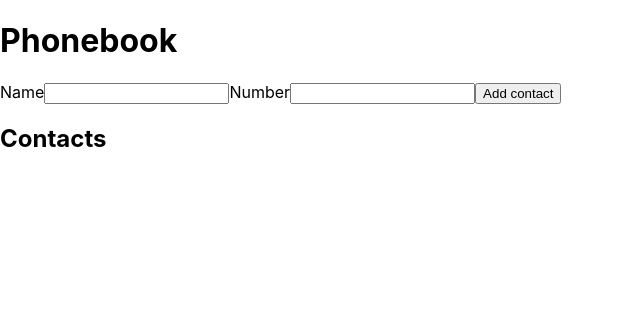
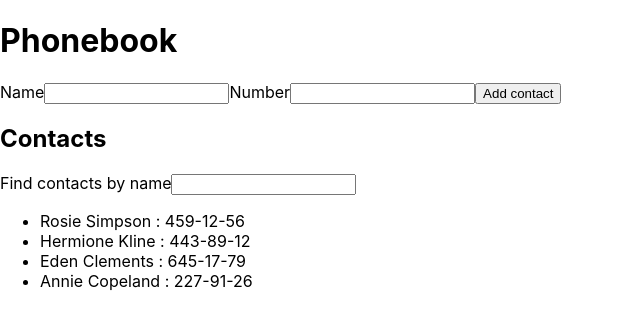
Before and after one commit to INRGI/goit-react-hw-02-phonebook, a React (Create React App) app: page / in a window 1280 px wide. Shown: the top 328 px of the page, without its empty margins (0-640 px from the left). Built offline with nearby package versions, Linux system fonts and the light colour scheme.

Commit message:
add filter and some function

```diff
--- a/src/components/App/App.jsx
+++ b/src/components/App/App.jsx
@@ -1,11 +1,17 @@
 import ContactForm from "components/ContactForm";
 import ContactList from "components/ContactList";
+import Filter from "components/Filter";
 import { nanoid } from "nanoid";
 import { Component } from "react";
 
 export class App extends Component{
   state = {
-    contacts: [],
+    contacts: [
+      {id: 'id-1', name: 'Rosie Simpson', number: '459-12-56'},
+    {id: 'id-2', name: 'Hermione Kline', number: '443-89-12'},
+    {id: 'id-3', name: 'Eden Clements', number: '645-17-79'},
+    {id: 'id-4', name: 'Annie Copeland', number: '227-91-26'},
+    ],
     filter: ''
   };
 
@@ -15,15 +21,30 @@
     }));
   };
 
+  getVisibleContacts = () => {
+    const { contacts, filter } = this.state;
+
+    return contacts.filter(contact =>
+      contact.name.toLowerCase().includes(filter.toLowerCase())
+    );
+  };
+
+  filterChange = event => {
+    this.setState({ filter: event.target.value });
+  };
+
   render() {
+    const { filter } = this.state;
+    const visibleContacts = this.getVisibleContacts();
+
     return (
       <div>
         <h1>Phonebook</h1>
         <ContactForm onSubmit={this.addContact} />
 
         <h2>Contacts</h2>
-        {/* <Filter/> */}
-        <ContactList contacts={this.state.contacts}/>
+        <Filter value={filter} onFilterChange={this.filterChange}/>
+        <ContactList contacts={visibleContacts}/>
       </div>
     );
   };
--- a/src/components/ContactList/ContactList.jsx
+++ b/src/components/ContactList/ContactList.jsx
@@ -1,6 +1,6 @@
 import PropTypes from 'prop-types';
 
-const ContactList = ({ contacts }) => {
+const ContactList = ({ contacts }) => (
     <ul>
         {contacts.map(contact => (
             <li key={contact.id}>
@@ -8,7 +8,7 @@
             </li>
         ))}
     </ul>
-};
+);
 
 ContactList.propTypes = {
     contacts: PropTypes.array.isRequired,
--- a/src/components/Filter/Filter.jsx
+++ b/src/components/Filter/Filter.jsx
@@ -0,0 +1,19 @@
+import PropTypes from 'prop-types';
+
+const Filter = ({value, onFilterChange}) => {
+    return (
+        <div>
+            <label>
+                Find contacts by name
+                <input type="text" value={value} onChange={onFilterChange}/>
+            </label>
+        </div>
+    );
+};
+
+Filter.propTypes = {
+    value: PropTypes.string.isRequired,
+    onFilterChange: PropTypes.func.isRequired,
+}
+
+export default Filter;
--- /dev/null
+++ b/src/components/Filter/index.js
@@ -0,0 +1 @@
+export { default } from './Filter';
```
